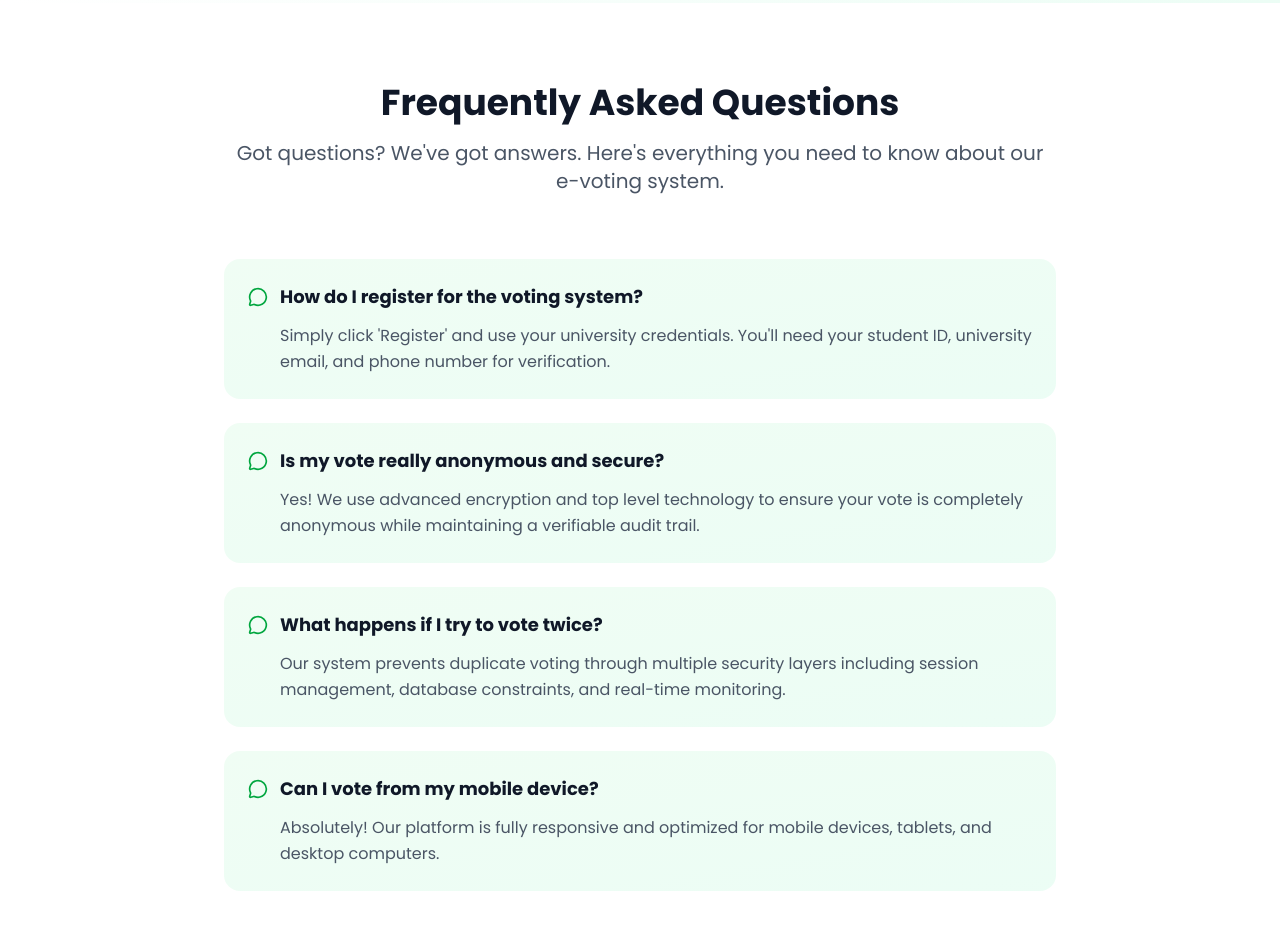
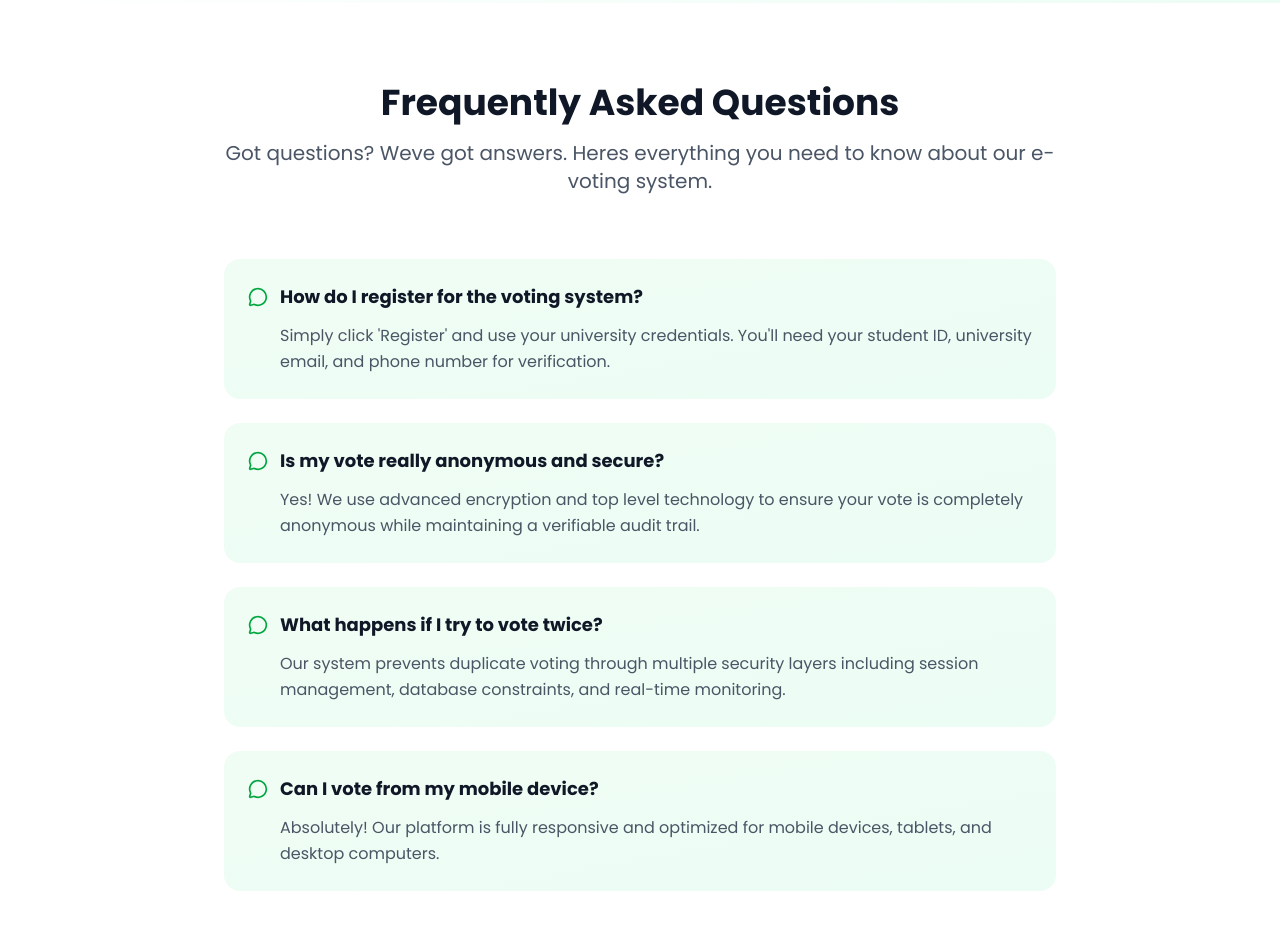
Before and after one commit to Oluwaseyi-vibex/uatvote, a Next.js app: page / in a window 1280 px wide. Shown: the part 2680-3609 px from the top of the page. Built offline with nearby package versions, Linux system fonts and the light colour scheme.

Commit message:
fix: build error

```diff
--- a/app/dashboard/page.js
+++ b/app/dashboard/page.js
@@ -238,7 +238,7 @@ export default function VoterDashboard() {
               </h3>
             </div>
             <p className="text-gray-600 mb-4">
-              Please complete the CAPTCHA below to verify you're human before
+              Please complete the CAPTCHA below to verify youre human before
               voting.
             </p>
             <ReCAPTCHA
--- a/app/dashboard/vote-history/page.js
+++ b/app/dashboard/vote-history/page.js
@@ -232,7 +232,7 @@ export default function VoteHistory() {
             No Voting History Yet
           </h3>
           <p className="text-gray-600 text-lg mb-6 max-w-md mx-auto">
-            You haven't participated in any elections yet. When you cast your
+            You havent participated in any elections yet. When you cast your
             first vote, it will appear here.
           </p>
           <button
--- a/app/login/page.js
+++ b/app/login/page.js
@@ -30,7 +30,7 @@ export default function Login() {
     if (storedToken) {
       router.replace("/dashboard"); // Redirect logged-in users to the dashboard
     }
-  }, []);
+  }, [router]);
 
   const validateForm = () => {
     const newErrors = {};
@@ -223,7 +223,7 @@ export default function Login() {
             {/* Register Link */}
             <div className="text-center pt-4">
               <p className="text-gray-600">
-                Don't have an account?{" "}
+                Dont have an account?{" "}
                 <Link
                   href="/register"
                   className="text-green-600 hover:text-green-700 font-semibold transition-colors"
--- a/app/observers/page.js
+++ b/app/observers/page.js
@@ -585,7 +585,7 @@ export default function ObserverDashboard() {
                   No Candidates
                 </h3>
                 <p className="text-gray-600">
-                  This election doesn't have any candidates yet.
+                  This election doesnt have any candidates yet.
                 </p>
               </div>
             )}
--- a/app/page.js
+++ b/app/page.js
@@ -578,8 +578,8 @@ const LandingPage = () => {
               Frequently Asked Questions
             </h2>
             <p className="text-xl text-gray-600">
-              Got questions? We've got answers. Here's everything you need to
-              know about our e-voting system.
+              Got questions? Weve got answers. Heres everything you need to know
+              about our e-voting system.
             </p>
           </div>
 
```
